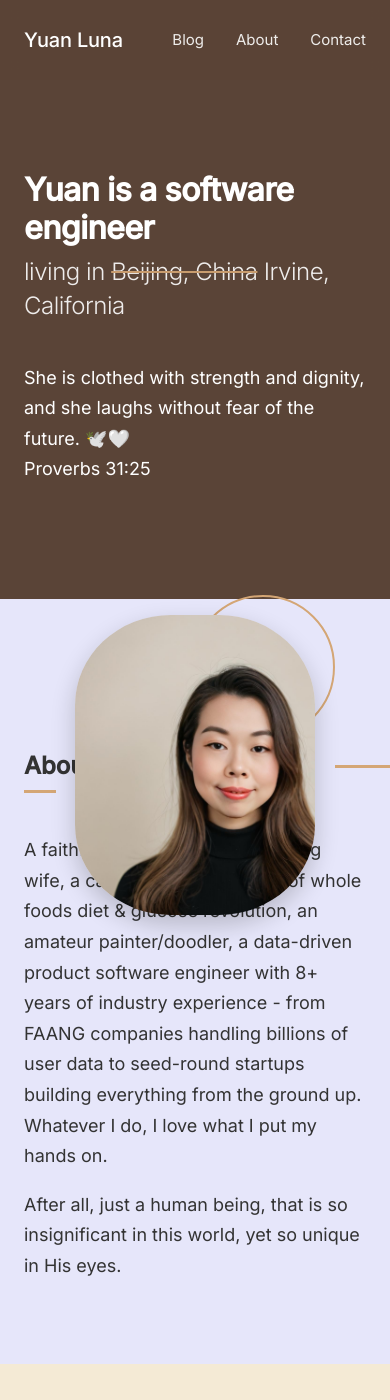
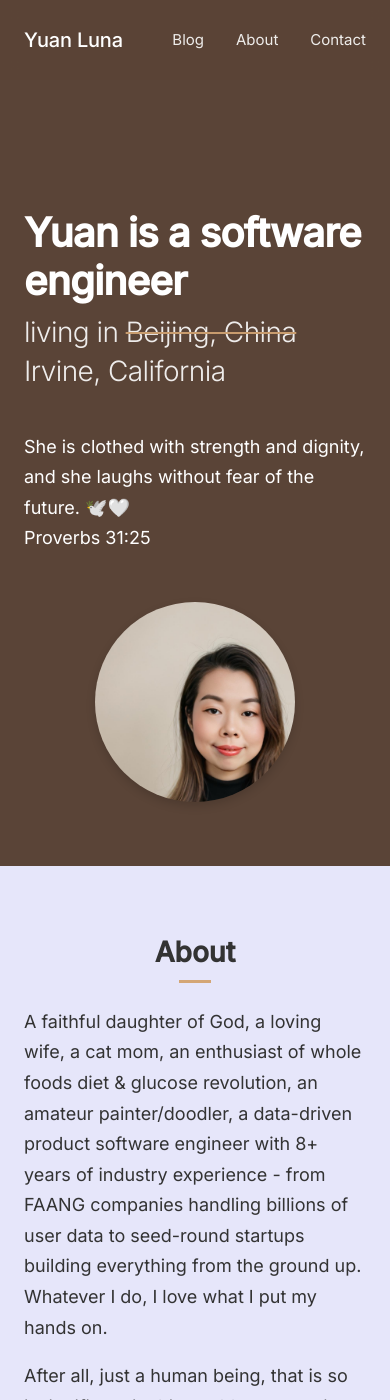
Before and after one commit to YuanFengLuna/yuanfengluna.github.io, a Jekyll site: the page built from index.markdown, in a window 390 px wide and 1400 px high. Built offline with Jekyll 4.4.1, drawn with Linux system fonts in a browser that asks for light colours.

Commit message:
fix mobile screen

```diff
--- a/assets/css/main.css
+++ b/assets/css/main.css
@@ -25,6 +25,8 @@ body {
     -webkit-font-smoothing: antialiased;
     background-color: var(--mocha);
     color: var(--text-on-dark);
+    overflow-x: hidden;
+    width: 100%;
 }
 
 main {
@@ -274,29 +276,7 @@ nav {
     text-align: center;
 }
 
-/* Quiz buttons */
-#start-quiz-btn {
-    background-color: var(--mocha);
-    color: var(--text-on-dark);
-    border: none;
-    padding: 0.875rem 1.75rem;
-    border-radius: 2rem;
-    font-size: 1rem;
-    font-weight: 500;
-    cursor: pointer;
-    transition: all 0.3s ease;
-    display: inline-flex;
-    align-items: center;
-    gap: 0.5rem;
-    margin-top: 1.5rem;
-}
-
-#start-quiz-btn:hover {
-    background-color: var(--mocha-light);
-    transform: translateY(-2px);
-    box-shadow: 0 4px 12px rgba(90, 68, 55, 0.2);
-}
-
+/* Quiz options and buttons */
 .quiz-options {
     display: flex;
     gap: 1rem;
@@ -333,24 +313,40 @@ nav {
     color: #be6a5b;
 }
 
+#start-quiz-btn,
+.quiz-reset,
+#try-again-btn {
+    background-color: var(--mocha);
+    color: var(--text-on-dark);
+    border: none;
+    border-radius: 2rem;
+    font-size: 1rem;
+    cursor: pointer;
+    transition: all 0.3s ease;
+}
+
+#start-quiz-btn {
+    padding: 0.875rem 1.75rem;
+    font-weight: 500;
+    display: inline-flex;
+    align-items: center;
+    gap: 0.5rem;
+    margin-top: 1.5rem;
+}
+
 .quiz-reset,
 #try-again-btn {
     display: inline-block;
-    background-color: var(--mocha);
-    color: white;
-    font-size: 1rem;
     padding: 0.75rem 2rem;
-    border-radius: 2rem;
-    border: none;
-    cursor: pointer;
-    transition: all 0.2s ease;
     margin: 2rem auto 0;
 }
 
+#start-quiz-btn:hover,
 .quiz-reset:hover,
 #try-again-btn:hover {
     background-color: var(--mocha-light);
     transform: translateY(-2px);
+    box-shadow: 0 4px 12px rgba(90, 68, 55, 0.2);
 }
 
 /* Coffee reward */
@@ -409,26 +405,60 @@ nav {
 /* ----------------------------------------
    Responsive Styles
 ---------------------------------------- */
-@media (max-width: 1200px) {
+/* Large desktop screens */
+@media (min-width: 1201px) {
+    .portrait-container {
+        bottom: -220px;
+    }
+
     .portrait-wrapper {
-        right: -25%;
+        right: -30%;
     }
 }
 
-@media (max-width: 992px) {
+/* Smaller desktops */
+@media (min-width: 1025px) and (max-width: 1200px) {
+    .portrait-wrapper {
+        right: -20%;
+    }
+
+    .about-section {
+        padding-top: 11rem;
+    }
+}
+
+/* Medium screens (tablets and small laptops) */
+@media (min-width: 769px) and (max-width: 1024px) {
+    .portrait-container {
+        bottom: -120px;
+        z-index: 30;
+    }
+
     .portrait-wrapper {
         right: -15%;
-        width: 280px;
-        height: 350px;
+        width: 240px;
+        height: 300px;
     }
 
     .portrait {
-        width: 280px;
-        height: 350px;
+        width: 240px;
+        height: 300px;
+    }
+
+    .about-section {
+        padding-top: 11rem;
+    }
+
+    .about-section h2 {
+        position: relative;
+        z-index: 40;
     }
 }
 
+/* Mobile screens */
 @media (max-width: 768px) {
+
+    /* Typography adjustments */
     h1 {
         font-size: 2.5rem;
     }
@@ -441,35 +471,60 @@ nav {
         font-size: 1.125rem;
     }
 
-    .hero-section,
-    .quiz-section,
-    .contact-section {
-        padding: 4rem 1.5rem;
-    }
-
+    /* Section adjustments */
     .hero-section {
-        padding-bottom: 12rem;
+        padding-bottom: 4rem;
+        margin-bottom: 0;
     }
 
     .about-section {
-        margin-top: -6rem;
-        padding-top: 8rem;
-        padding-bottom: 4rem;
+        margin-top: 0;
+        padding-top: 4rem;
+    }
+
+    /* Portrait styling */
+    .portrait-container {
+        position: static;
+        margin: 3rem auto 0;
+        width: 200px;
+        z-index: 10;
     }
 
     .portrait-wrapper {
-        right: -5%;
-        width: 240px;
-        height: 300px;
+        position: static;
+        width: 200px;
+        height: 200px;
+        margin: 0 auto;
+        right: auto;
     }
 
     .portrait {
-        width: 240px;
-        height: 300px;
+        width: 200px;
+        height: 200px;
+        border-radius: 50%;
+        box-shadow: 0 4px 10px rgba(0, 0, 0, 0.15);
     }
-}
 
-@media (max-width: 640px) {
+    /* Hide decorative elements */
+    .portrait-decorator,
+    .portrait-line {
+        display: none;
+    }
+
+    /* About heading */
+    .about-section h2 {
+        display: block;
+        width: 100%;
+        text-align: center;
+        margin-top: 0;
+    }
+
+    .about-section h2::after {
+        left: 50%;
+        transform: translateX(-50%);
+    }
+
+    /* Quiz adjustments */
     .quiz-options {
         flex-direction: column;
     }
@@ -479,23 +534,3 @@ nav {
         margin-bottom: 0.75rem;
     }
 }
-
-@media (max-width: 576px) {
-    .portrait-wrapper {
-        right: 0;
-    }
-}
-
-@media (max-width: 480px) {
-    h1 {
-        font-size: 2rem;
-    }
-
-    h1:last-of-type {
-        font-size: 1.5rem;
-    }
-
-    h2 {
-        font-size: 1.5rem;
-    }
-}
```
